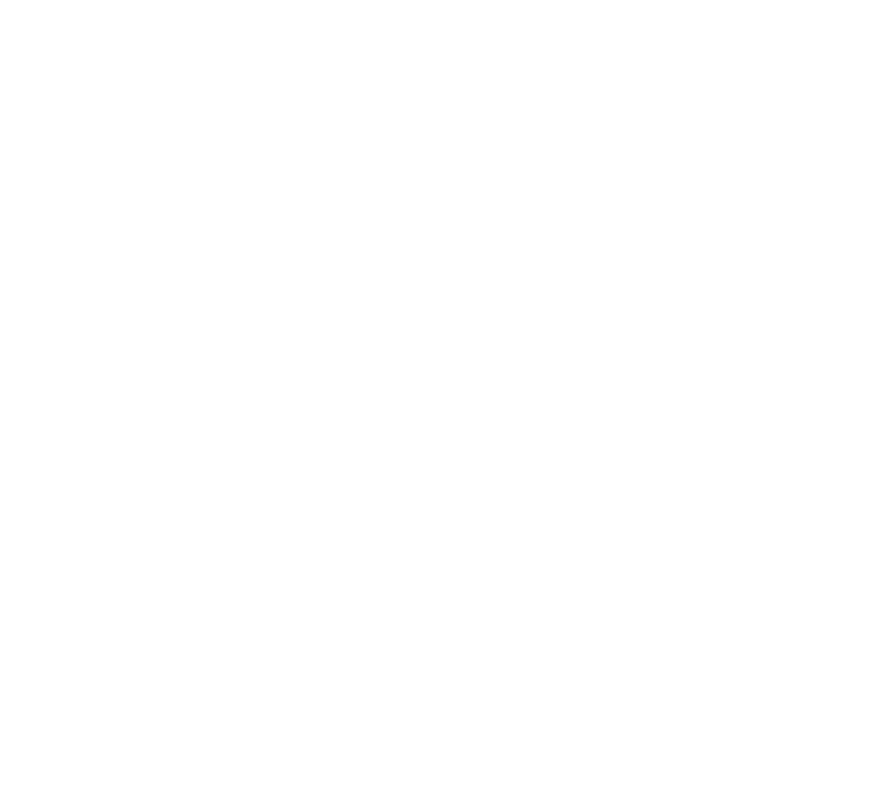
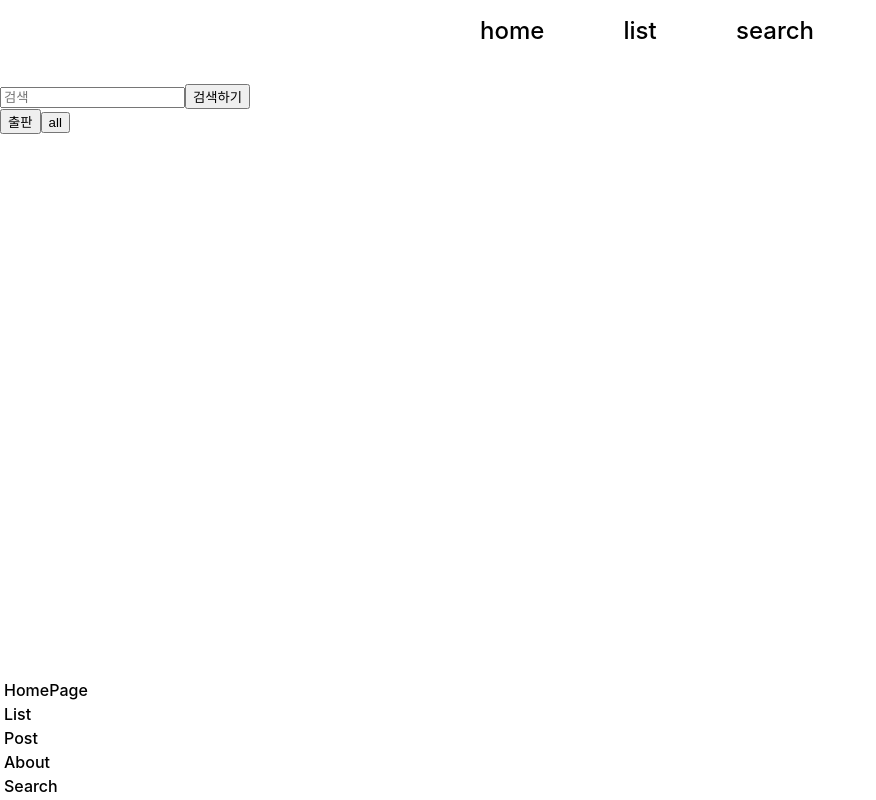
Before and after one commit to sandy-yeseul/nFORr, a React (Create React App) app in the folder client/: page /search in a window 1280 px wide. Shown: the whole page, without its empty margins (0-876 px from the left). Built offline with nearby package versions, Linux system fonts and the light colour scheme.

Commit message:
landing page

```diff
--- a/client/src/components/App/App.js
+++ b/client/src/components/App/App.js
@@ -9,9 +9,9 @@
 function App() {
   return (
     <Router>
+    <Header />
       <Switch>
         <Route exact path='/' component={LandingPage} />
-        <Header />
         <Route exact path='/home' component={HomePage} />
         <Route exact path='/books' component={ListPage} />
         <Route exact path='/books/new' component={BookFormPage} />
@@ -19,8 +19,8 @@
         <Route exact path='/about' component={AboutPage} />
         <Route exact path='/search' component={SearchPage} />
         <Route exact path='/books/:bookId' component={ViewBookPage} />
-        < Footer />
       </Switch>
+      < Footer />
     </Router>
   );
 }
--- a/client/src/components/Common/Footer.js
+++ b/client/src/components/Common/Footer.js
@@ -2,7 +2,7 @@
 
 function Footer(){
     return (
-        <footer className='Footer'>
+        <footer className='Footer'id='Footer'>
             <a href="/">HomePage</a>
             <a href="/books">List</a>
             <a href="/books/new">Post</a>
--- a/client/src/components/Common/Header.js
+++ b/client/src/components/Common/Header.js
@@ -2,12 +2,12 @@
 
 function Header(){
     return (
-        <header className='Header'>
-            <a href="/"></a>
-            <a href="/books"></a>
+        <header className='Header' id='Header'>
+            <a href="/home">home</a>
+            <a href="/books">list</a>
             {/* <a href="/books/new">Post</a> */}
             {/* <a href="/about">About</a> */}
-            <a href="/search"></a>
+            <a href="/search">search</a>
         </header>
     )
 }
--- a/client/src/components/Pages/landingPage.js
+++ b/client/src/components/Pages/landingPage.js
@@ -1,23 +1,23 @@
 import React, {useEffect} from 'react';
 import {withRouter} from 'react-router-dom';
 
-function LandingPage(props){
+function LandingPage(){
     useEffect(() => {
         document.body.style.backgroundImage="url('./images/sky.jpg')";
         document.body.style.backgroundSize='100vw 100vh';
         document.body.style.backgroundRepeat='no-repeat';
         document.body.style.margin='auto';
+        document.getElementById('Header').style.display= 'none';
+        document.getElementById('Footer').style.display='none';
     }, [])
-    const clickHandler = (e) =>{
-        e.preventDefault();
-        props.history.push('/home')
-    }
     return (
-        <div className='Landing' onClick={clickHandler}>
-            {/* LET'S DIVE INTO OUR MEMENTO MORY
-            <br />우리의 추억은 그 자체로 값지다. */}
-            I WANT TO MAKE IT BLUE
-        </div>
+        <a href='/home'>
+            <div className='Landing'>
+                {/* LET'S DIVE INTO OUR MEMENTO MORY
+                <br />우리의 추억은 그 자체로 값지다. */}
+                I WANT TO MAKE IT BLUE
+            </div>
+        </a>
     )
 }
 export default withRouter(LandingPage);
```
